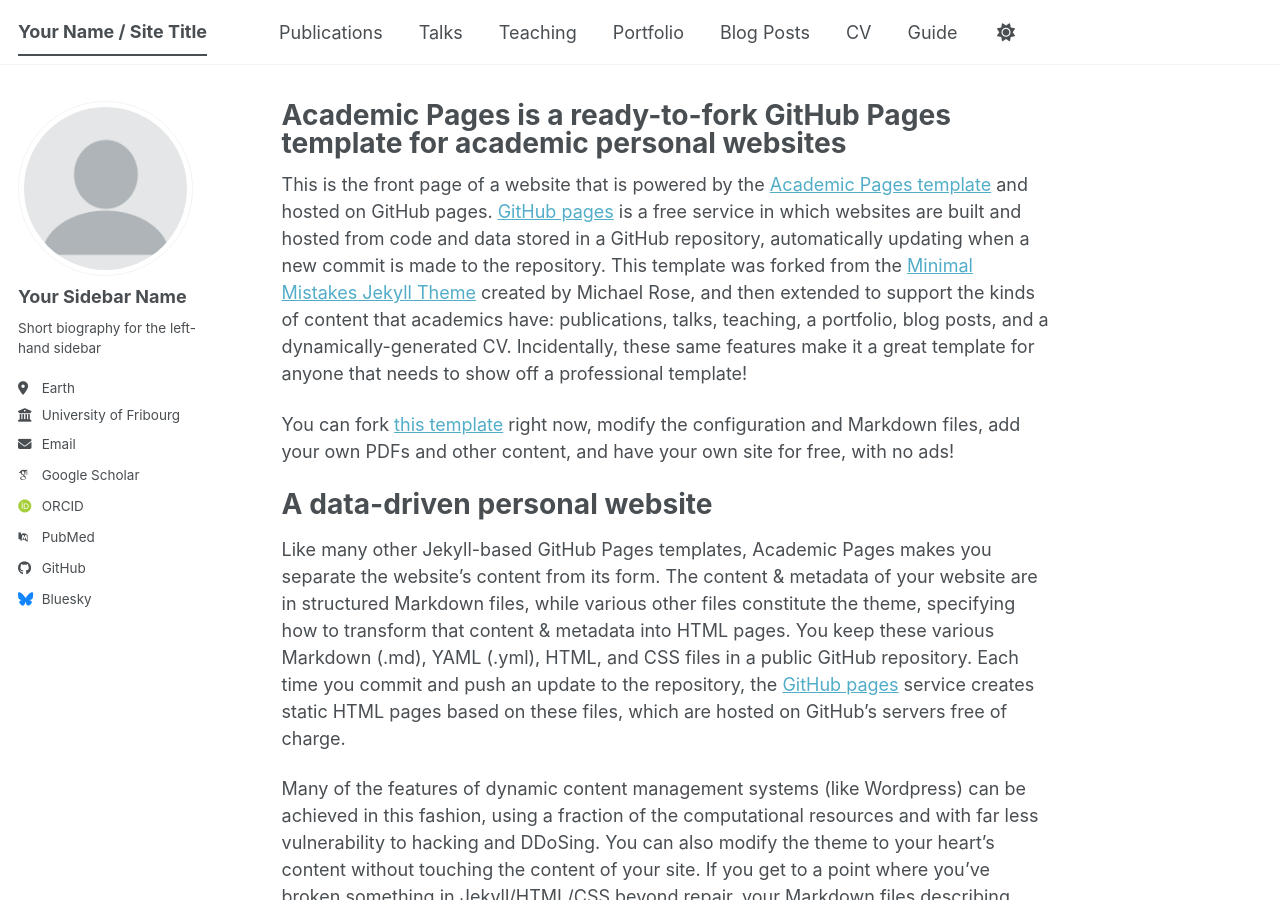
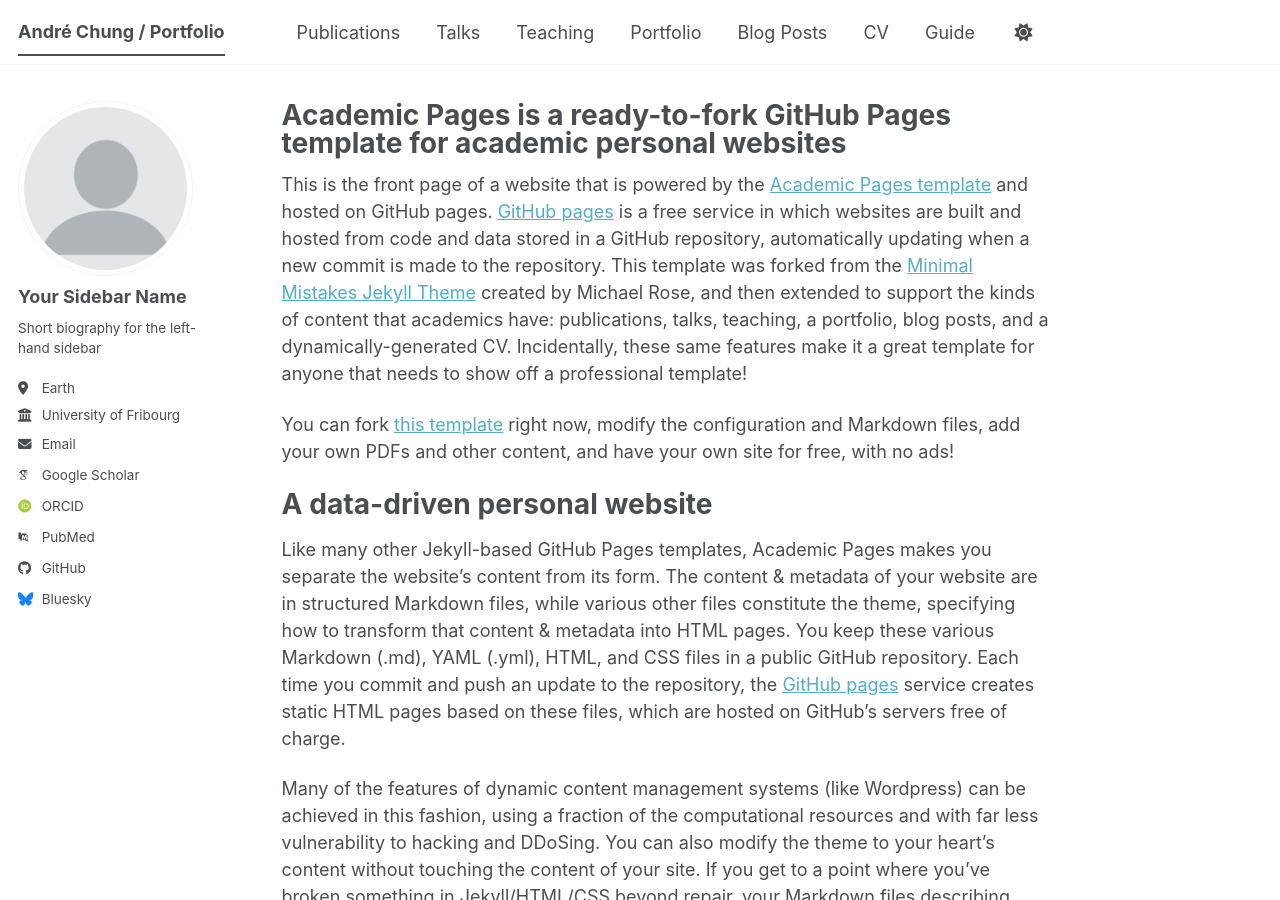
Before and after one commit to ChungAndre/chungandre.github.io, a Jekyll site: the page built from _pages/about.md, in a window 1280 px wide and 900 px high. Built offline with Jekyll 4.4.1, drawn with Linux system fonts in a browser that asks for light colours; some web fonts are replaced; a script bundle is joined from its source files by our own code; library files that are not in the unit come from our copies.

Commit message:
Update site title in configuration file

```diff
--- a/_config.yml
+++ b/_config.yml
@@ -9,7 +9,7 @@
 # Basic Site Settings
 locale                   : "en-US"
 site_theme               : "default" # The available themes options are "default", "air", "sunrise", "mint", "dirt" and "contrast"
-title                    : "Your Name / Site Title"
+title                    : "André Chung / Portfolio"
 title_separator          : "-"
 name                     : &name "André Chung"
 description              : &description "André Chung's academic portfolio"   # Update this with a general description of your site, this is the default if not overridden by a page
```
